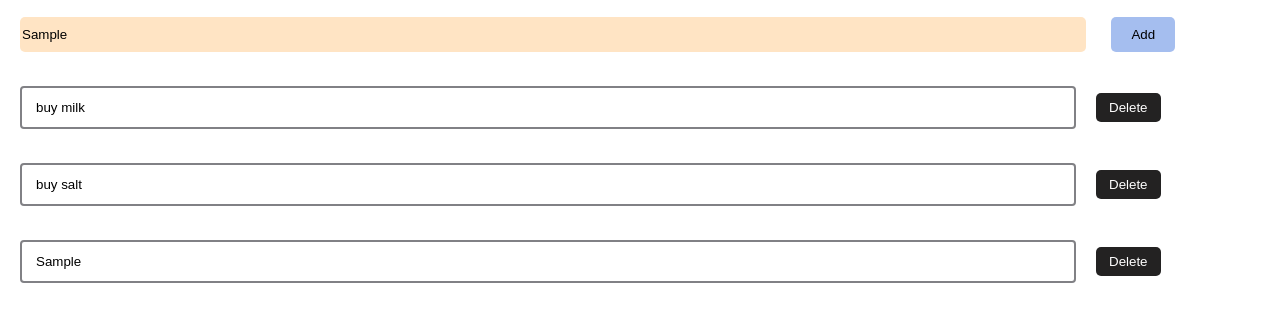
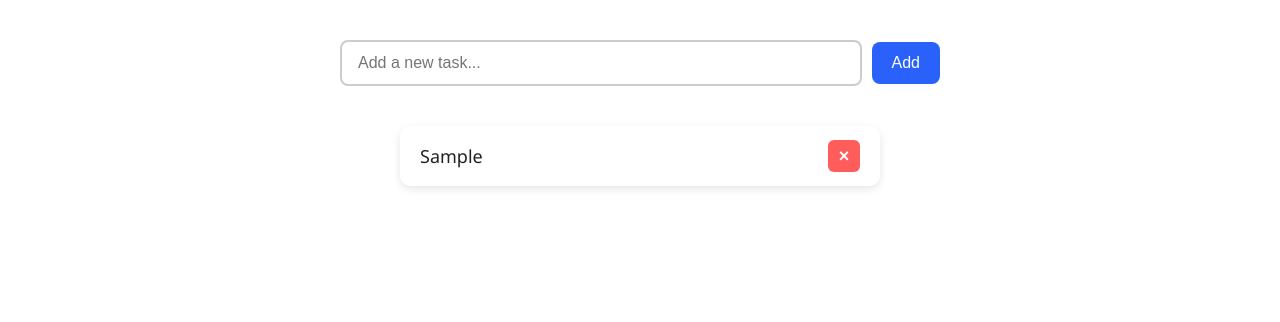
Before and after one commit to annieversaryyyyy/React-ToDo-List, a React (Create React App) app: page / in a window 1280 px wide. Both pictures are taken after typing "Sample" into the empty fields and a click on the button "Add". Shown: the top 322 px of the page. Built offline with nearby package versions, Linux system fonts and the light colour scheme.

Commit message:
style: update task item styles

```diff
--- a/src/AddTaskForm/AddTaskForm.css
+++ b/src/AddTaskForm/AddTaskForm.css
@@ -1,33 +1,38 @@
-.addInput{
-    width: 83%;
-    padding: 10px 2px;
-    background: bisque;
+.taskForm {
+    display: flex;
+    justify-content: center;
+    align-items: center;
+    margin: 30px auto;
+    max-width: 600px;
+    padding: 10px;
+    gap: 10px;
+  }
+
+  .taskInput {
+    flex: 1;
+    padding: 12px 16px;
+    font-size: 16px;
+    border: 2px solid #ccc;
+    border-radius: 8px;
+    outline: none;
+    transition: border 0.3s;
+  }
+
+  .taskInput:focus {
+    border-color: #5c9ded;
+  }
+
+  .addBtn{
+    padding: 12px 20px;
+    font-size: 16px;
+    background-color: #2961fa;
+    color: white;
     border: none;
-    border-radius: 5px;
-    margin: 17px 20px;
-}
+    border-radius: 8px;
+    cursor: pointer;
+    transition: background-color 0.3s;
+  }
 
-.addBtn{
-    padding: 10px 20px;
-    border: none;
-    border-radius: 5px;
-    background: #a5beef;
-    margin-left: 5px;
-}
-
-
-.taskCard input {
-    width: 80%;
-    border: 2px solid #818185;
-    border-radius: 4px;
-    padding: 12px 14px;
-    margin: 17px 20px;
-}
-
-.deleteBtn{
-    background: #232222;
-    color: #fff;
-    border: none;
-    border-radius: 5px;
-    padding: 7px 13px;
-}
+  .addBtn:hover {
+    background-color: rgb(71, 140, 225);
+  }
--- a/src/AddTaskForm/AddTaskForm.js
+++ b/src/AddTaskForm/AddTaskForm.js
@@ -1,14 +1,22 @@
-import React from 'react';
-import './AddTaskForm.css'
+import React from "react";
+import "./AddTaskForm.css";
 
-const AddTaskForm = (props) =>  {
-
-        return (
-            <form className='taskForm' onSubmit={props.onAdd}>
-                <input className="addInput" type="text" value={props.task}  onChange={props.onTextChange} placeholder="Add New Index"  />
-                <button type="submit" className="addBtn">Add</button>
-            </form>
-        );
+const AddTaskForm = (props) => {
+  return (
+    <form className="taskForm" onSubmit={props.onAdd}>
+      <input
+        className="taskInput"
+        type="text"
+        value={props.task}
+        onChange={props.onTextChange}
+        placeholder="Add a new task..."
+        required
+      />
+      <button type="submit" className="addBtn">
+        Add
+      </button>
+    </form>
+  );
 };
 
 export default AddTaskForm;
--- a/src/App.js
+++ b/src/App.js
@@ -1,62 +1,42 @@
-import React, {useState} from 'react';
+import React, { useState } from "react";
 import AddTaskForm from "./AddTaskForm/AddTaskForm";
-import {nanoid} from "nanoid";
+import { nanoid } from "nanoid";
 import Task from "./Task/Task";
 
+const App = () => {
+  const [newTask, setNewTask] = useState("");
+  const [tasks, setTasks] = useState([]);
 
-const App  = () => {
-    const [newTask, setNewTask] = useState('');
-    const [tasks, setTasks] = useState([
-        {task: 'buy milk', id: 1},
-        {task: 'buy salt', id: 2}
-    ]);
+  const addTask = (e) => {
+    e.preventDefault();
 
-    const addTask = e => {
-        e.preventDefault();
-        setTasks([...tasks, {task: newTask, id: nanoid()}]);
+    const newTaskObj = {
+      task: newTask,
+      id: crypto.randomUUID(),
+      completed: false,
     };
 
-    const changeText = (e, id) => {
-        const tasksCopy = tasks.map(task => {
-            if(task.id === id){
-                return {
-                    ...task,
-                    task: e.target.value,
-                };
-            }
-            return task;
-        });
-        setTasks(tasksCopy);
+    const updatedTasks = [newTaskObj, ...tasks];
+
+    setTasks(updatedTasks);
+    setNewTask("");
   };
 
-    const deleteTask = id => {
-        const tasksCopy = [...tasks];
-        const index = tasks.findIndex(t => t.id === id);
-        tasksCopy.splice(index, 1);
-        setTasks(tasksCopy);
+  const deleteTask = (id) => {
+    setTasks(tasks.filter((task) => task.id !== id));
   };
 
   return (
     <>
       <AddTaskForm
-                onAdd={e => addTask(e)}
+        onAdd={(e) => addTask(e)}
         task={newTask}
-                onTextChange={e => setNewTask(e.target.value)}
+        onTextChange={(e) => setNewTask(e.target.value)}
       />
-            <>
-                {tasks.map(task => (
-                    <Task
-                        key={task.id}
-                        id={task.id}
-                        task={task.task}
-                        onTextChange={e => changeText(e, task.id)}
-                        onDelete={() => deleteTask(task.id)}
-                    />
-                ))}
-            </>
+
+      <Task task={tasks} onDelete={deleteTask} />
     </>
   );
 };
 
-
-export default App
+export default App;
--- a/src/Task/Task.css
+++ b/src/Task/Task.css
@@ -0,0 +1,62 @@
+.taskCard {
+  list-style: none;
+  padding: 0;
+  margin: 20px auto;
+  max-width: 480px;
+  display: flex;
+  flex-direction: column;
+  gap: 14px;
+  font-family: "Segoe UI", Tahoma, Geneva, Verdana, sans-serif;
+}
+
+.list-group-item {
+  background: #fff;
+  border-radius: 10px;
+  padding: 14px 20px;
+  box-shadow: 0 3px 8px rgba(0, 0, 0, 0.1);
+  display: flex;
+  align-items: center;
+  justify-content: space-between;
+  font-size: 18px;
+  color: #222;
+  transition: background-color 0.3s ease;
+  cursor: default;
+}
+
+.list-group-item {
+  background: #fff;
+  border-radius: 10px;
+  padding: 14px 20px;
+  box-shadow: 0 3px 8px rgba(0, 0, 0, 0.1);
+  display: flex;
+  align-items: center;
+  justify-content: space-between;
+  font-size: 18px;
+  color: #222;
+  transition: background-color 0.3s ease, transform 0.3s ease;
+  cursor: default;
+}
+
+.list-group-item:hover {
+  background-color: #f2f7ff;
+  transform: scale(1.05);
+  box-shadow: 0 6px 15px rgba(0, 0, 0, 0.15);
+}
+
+.deleteButton {
+  background-color: #ff5c5c;
+  border: none;
+  color: white;
+  font-weight: 700;
+  font-size: 18px;
+  width: 32px;
+  height: 32px;
+  border-radius: 6px;
+  cursor: pointer;
+  transition: background-color 0.25s ease;
+  user-select: none;
+}
+
+.deleteButton:hover {
+  background-color: #e04848;
+}
--- a/src/Task/Task.js
+++ b/src/Task/Task.js
@@ -1,14 +1,19 @@
-import React from 'react';
-import './Task.css'
+import React from "react";
+import "./Task.css";
 
-const Task = props => {
-    return (
-        <div className="taskCard">
-            <input type="text"  value={props.task} onChange={props.onTextChange}/>
-            <button className="deleteBtn" onClick={props.onDelete}>Delete</button>
-        </div>
-    );
+const Task = ({ task, onDelete }) => {
+  return (
+    <ul className="taskCard">
+      {task.map((item) => (
+        <li className="list-group-item" data-id={item.id} key={item.id}>
+          <span>{item.task}</span>
+          <button className="deleteButton" onClick={() => onDelete(item.id)}>
+            ×
+          </button>
+        </li>
+      ))}
+    </ul>
+  );
 };
 
-
 export default Task;
```
Lines whose indentation alone changed are shown as unchanged.
